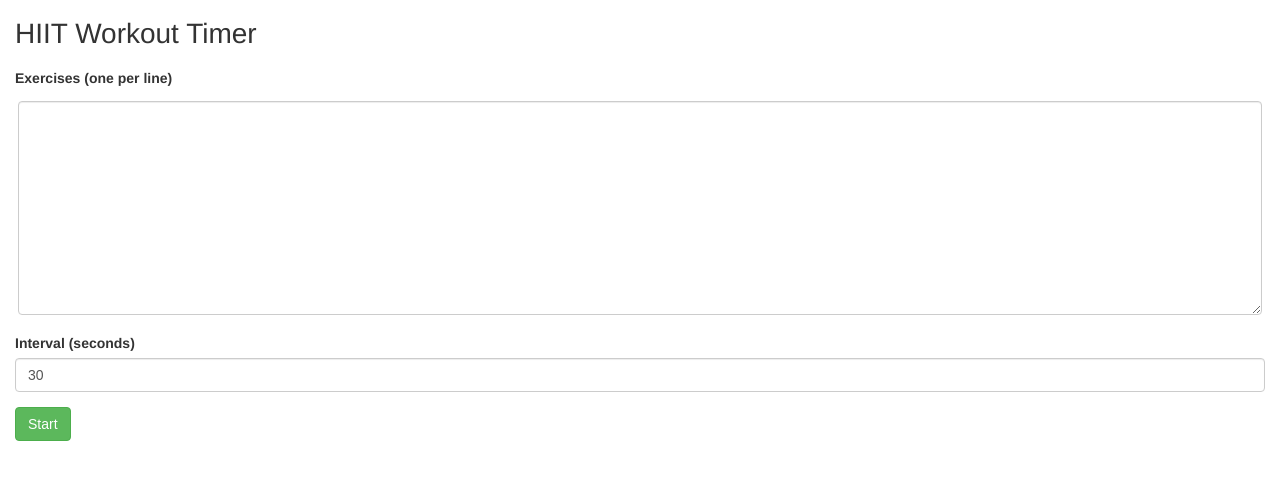
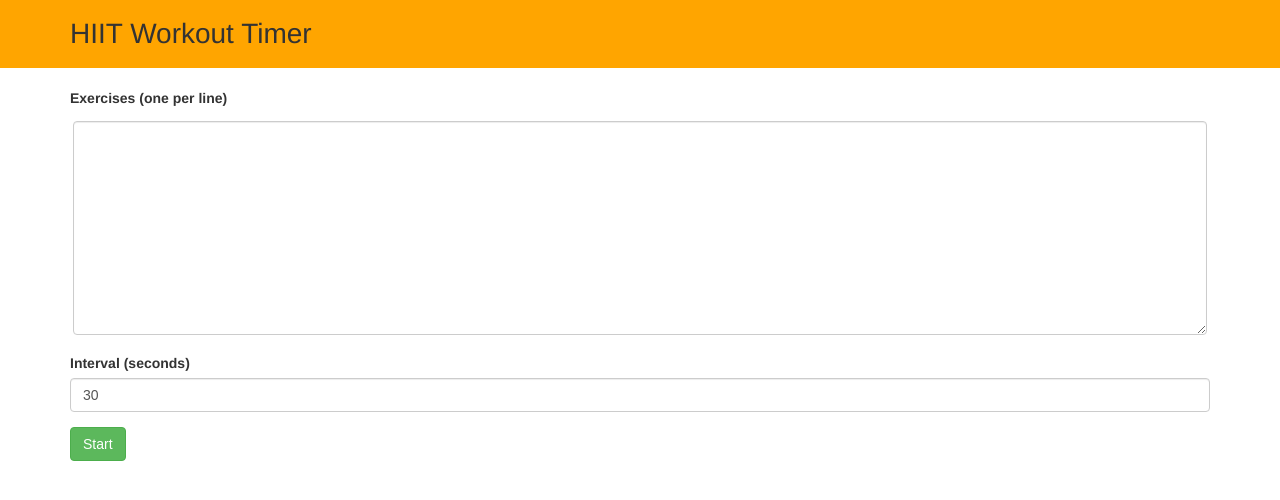
Before and after one commit to datchung/hiit-timer-prototype, a website: page index.htm in a window 1280 px wide. Drawn offline with nearby package versions, Linux system fonts and the light colour scheme; files that its build step writes are made by us from their sources.

Commit message:
Add some color to the main header

```diff
--- a/index.htm
+++ b/index.htm
@@ -13,6 +13,10 @@
     <style>
         audio {
             display: none
+        }
+        .main-header {
+            background-color: orange;
+            margin-bottom: 20px;
         }
         .textwrapper {
             margin: 5px 0;
@@ -33,9 +37,13 @@
     </style>
 </head>
 <body>
-    <div class="container-fluid">
-        <h1>HIIT Workout Timer</h1>
+    <div class="main-header">
+        <div class="container">
+            <h1>HIIT Workout Timer</h1>
+        </div>
+    </div>
 
+    <div class="container">
         <div id="configuration">
             <div class="form-group">
                 <label for="tasks">Exercises (one per line)</label>
```
